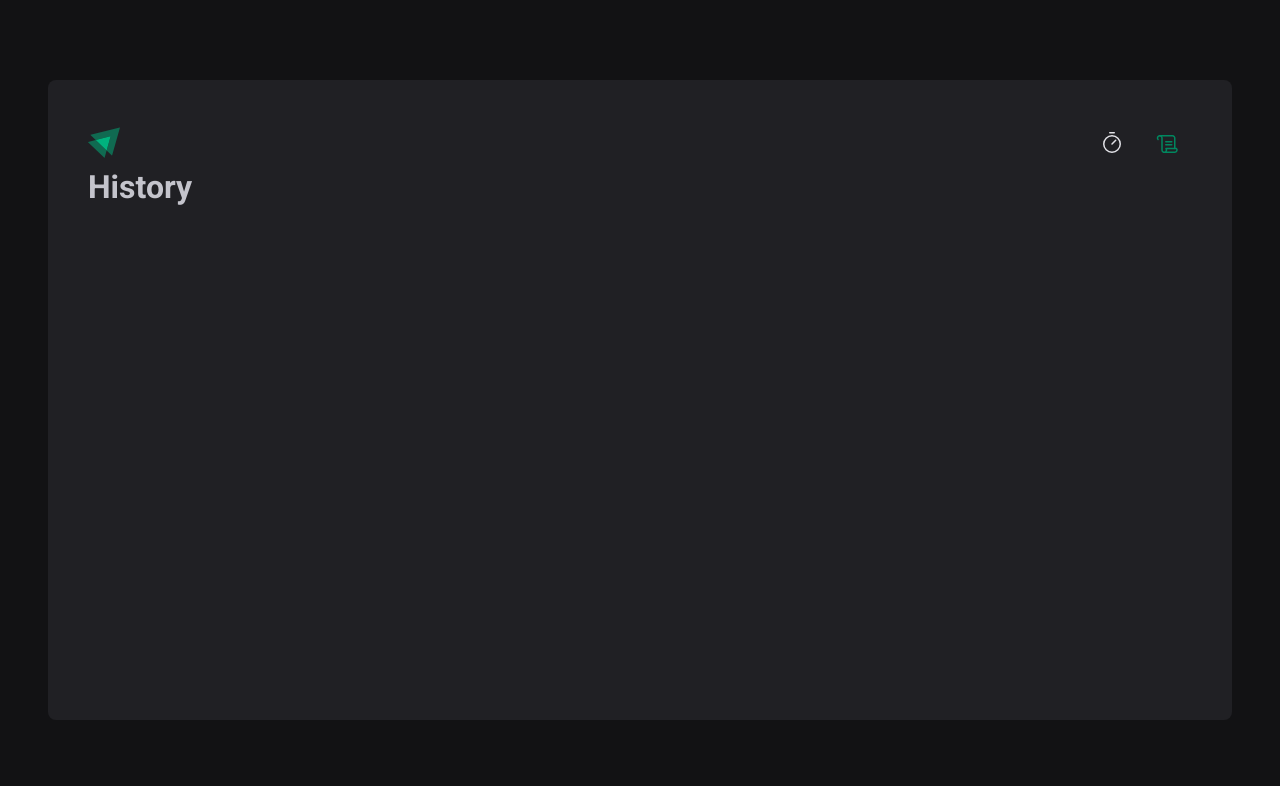
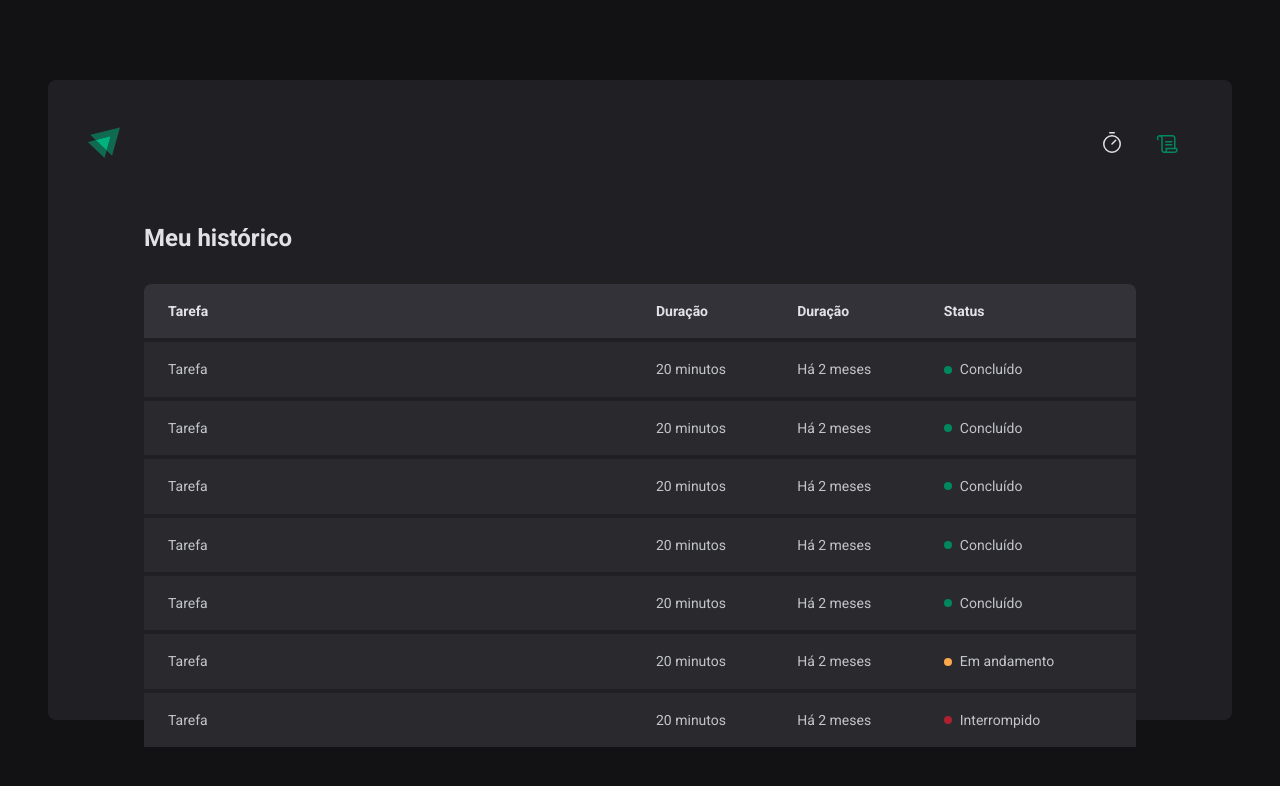
Before and after one commit to CrisnaldoSantos/pomodoro-timer, a React (Vite) app: page /history in a window 1280 px wide. Shown: the top 786 px of the page. Built offline with nearby package versions, Linux system fonts and the light colour scheme.

Commit message:
feat: created history page

```diff
--- a/src/pages/History.tsx
+++ /dev/null
@@ -1,3 +0,0 @@
-export function History() {
-  return <h1>History</h1>;
-}
--- /dev/null
+++ b/src/pages/History/index.tsx
@@ -0,0 +1,80 @@
+import { HistoryContainer, HistoryList, Status } from "./styles";
+
+export function History() {
+  return (
+    <HistoryContainer>
+      <h1>Meu histórico</h1>
+
+      <HistoryList>
+        <table>
+          <thead>
+            <tr>
+              <th>Tarefa</th>
+              <th>Duração</th>
+              <th>Duração</th>
+              <th>Status</th>
+            </tr>
+          </thead>
+          <tbody>
+            <tr>
+              <td>Tarefa</td>
+              <td>20 minutos</td>
+              <td>Há 2 meses</td>
+              <td>
+                <Status statusColor="green">Concluído</Status>
+              </td>
+            </tr>
+            <tr>
+              <td>Tarefa</td>
+              <td>20 minutos</td>
+              <td>Há 2 meses</td>
+              <td>
+                <Status statusColor="green">Concluído</Status>
+              </td>
+            </tr>
+            <tr>
+              <td>Tarefa</td>
+              <td>20 minutos</td>
+              <td>Há 2 meses</td>
+              <td>
+                <Status statusColor="green">Concluído</Status>
+              </td>
+            </tr>
+            <tr>
+              <td>Tarefa</td>
+              <td>20 minutos</td>
+              <td>Há 2 meses</td>
+              <td>
+                <Status statusColor="green">Concluído</Status>
+              </td>
+            </tr>
+            <tr>
+              <td>Tarefa</td>
+              <td>20 minutos</td>
+              <td>Há 2 meses</td>
+              <td>
+                <Status statusColor="green">Concluído</Status>
+              </td>
+            </tr>
+            <tr>
+              <td>Tarefa</td>
+              <td>20 minutos</td>
+              <td>Há 2 meses</td>
+              <td>
+                <Status statusColor="yellow">Em andamento</Status>
+              </td>
+            </tr>
+            <tr>
+              <td>Tarefa</td>
+              <td>20 minutos</td>
+              <td>Há 2 meses</td>
+              <td>
+                <Status statusColor="red">Interrompido</Status>
+              </td>
+            </tr>
+          </tbody>
+        </table>
+      </HistoryList>
+    </HistoryContainer>
+  );
+}
--- /dev/null
+++ b/src/pages/History/styles.ts
@@ -0,0 +1,76 @@
+import styled from "styled-components";
+
+export const HistoryContainer = styled.main`
+  flex: 1;
+  padding: 3.5rem;
+  display: flex;
+  flex-direction: column;
+  h1 {
+    font-size: 1.5rem;
+    color: ${(props) => props.theme["gray-100"]};
+  }
+`;
+
+export const HistoryList = styled.div`
+  flex: 1;
+  overflow: auto;
+  margin-top: 2rem;
+  table {
+    width: 100%;
+    border-collapse: collapse;
+    min-width: 600px;
+    th {
+      background-color: ${(props) => props.theme["gray-600"]};
+      padding: 1rem;
+      text-align: left;
+      color: ${(props) => props.theme["gray-100"]};
+      font-size: 0.875rem;
+      line-height: 1.6;
+      &:first-child {
+        border-top-left-radius: 8px;
+        padding-left: 1.5rem;
+      }
+      &:last-child {
+        border-top-right-radius: 8px;
+        padding-right: 1.5rem;
+      }
+    }
+    td {
+      background-color: ${(props) => props.theme["gray-700"]};
+      border-top: 4px solid ${(props) => props.theme["gray-800"]};
+      padding: 1rem;
+      font-size: 0.875rem;
+      line-height: 1.6;
+      &:first-child {
+        width: 50%;
+        padding-left: 1.5rem;
+      }
+      &:last-child {
+        padding-right: 1.5rem;
+      }
+    }
+  }
+`;
+
+const STATUS_COLORS = {
+  yellow: "yellow-500",
+  green: "green-500",
+  red: "red-500",
+} as const;
+
+interface StatusProps {
+  statusColor: keyof typeof STATUS_COLORS;
+}
+
+export const Status = styled.span<StatusProps>`
+  display: flex;
+  align-items: center;
+  gap: 0.5rem;
+  &::before {
+    content: "";
+    width: 0.5rem;
+    height: 0.5rem;
+    border-radius: 9999px;
+    background: ${(props) => props.theme[STATUS_COLORS[props.statusColor]]};
+  }
+`;
--- a/src/pages/Home/index.tsx
+++ b/src/pages/Home/index.tsx
@@ -16,13 +16,22 @@ export function Home() {
       <form>
         <FormContainer>
           <label htmlFor="task">Vou trabalhar em</label>
-          <TaskInput id="task" placeholder="Dê um nome para o seu projeto" />
-
+          <TaskInput
+            id="task"
+            placeholder="Dê um nome para o seu projeto"
+            list="task-suggestions"
+          />
+          <datalist id="task-suggestions">
+            <option value="projeto 01" />
+          </datalist>
           <label htmlFor="minutesAmount">durante</label>
           <MinutesAmountInput
             type="number"
             id="minutesAmount"
             placeholder="00"
+            step={5}
+            min={5}
+            max={60}
           />
 
           <span>minutos.</span>
--- a/src/pages/Home/styles.ts
+++ b/src/pages/Home/styles.ts
@@ -46,6 +46,9 @@ const BaseInput = styled.input`
 
 export const TaskInput = styled(BaseInput)`
   flex: 1;
+  &::-webkit-calendar-picker-indicator {
+    display: none !important;
+  }
 `;
 
 export const MinutesAmountInput = styled(BaseInput)`
```
